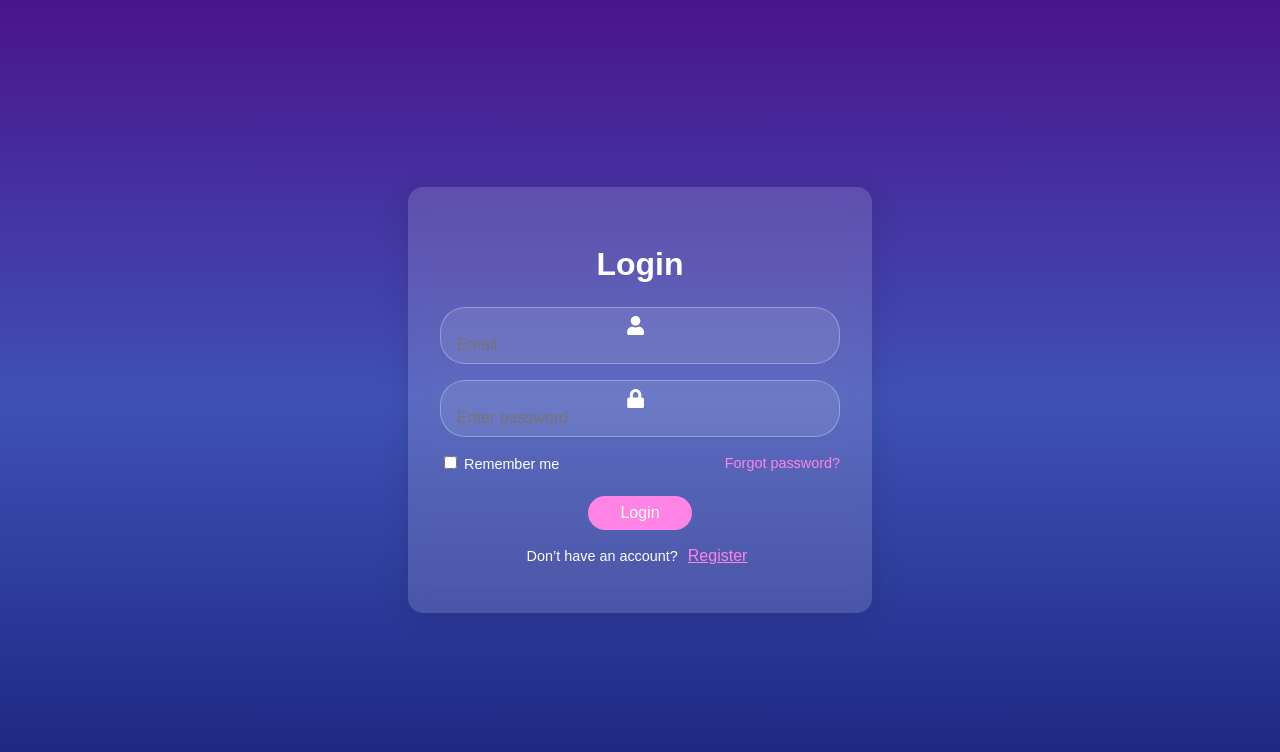
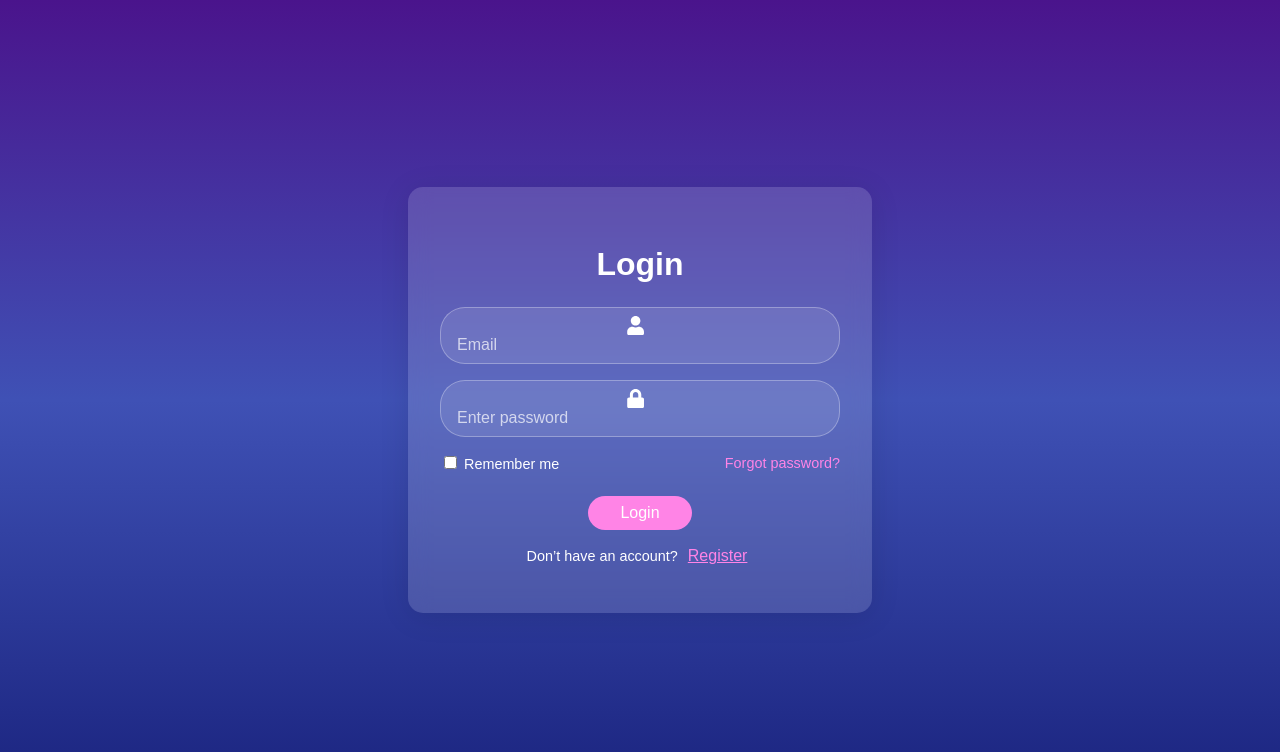
Before and after one commit to jaindravya/Wildcats-Planner, a React (Create React App) app: page / in a window 1280 px wide. Shown: the top 752 px of the page. Built offline with nearby package versions, Linux system fonts and the light colour scheme.

Commit message:
Update Login.css

```diff
--- a/src/Login.css
+++ b/src/Login.css
@@ -61,6 +61,11 @@ body {
     outline: none;
 }
 
+.input-container input::placeholder {
+    color: white;
+    opacity: 0.7;
+}
+
 /* Extra Options */
 .extra-options {
     display: flex;
```
